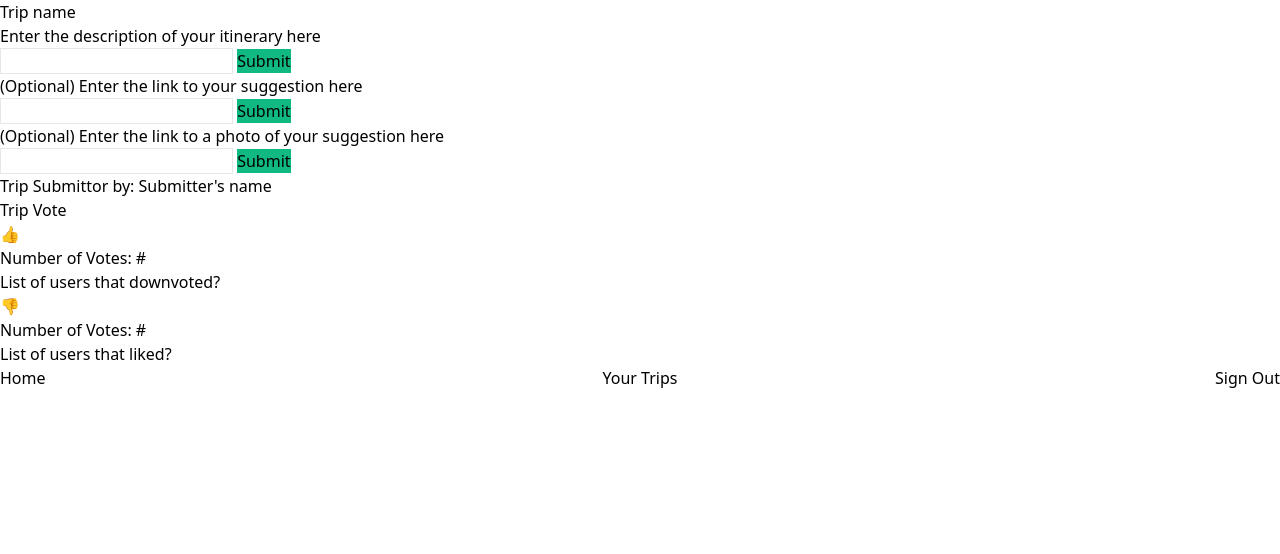
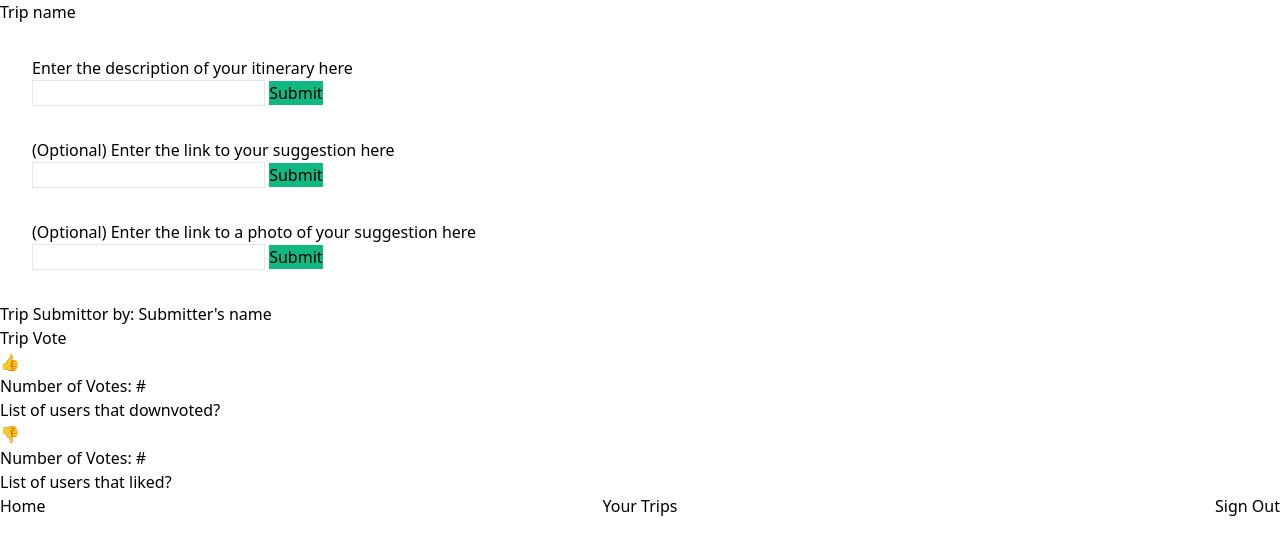
Before and after one commit to ryan-gillen/final_project, a website: page yourtrip.html in a window 1280 px wide. Drawn offline with nearby package versions, Linux system fonts and the light colour scheme; no server answers.

Commit message:
updates to yourtrip html

```diff
--- a/yourtrip.html
+++ b/yourtrip.html
@@ -19,7 +19,7 @@
         <h> Trip name </h>
     </div>
 
-    <div class="description form">
+    <div class="description form m-8">
         <p> Enter the description of your itinerary here</p>
         <form>
             <input type="text" class="border"></input>
@@ -27,7 +27,7 @@
         </form>
     </div>
 
-    <div class="link form">
+    <div class="link form m-8">
         <p> (Optional) Enter the link to your suggestion here </p>
         <form>
             <input type="text" class="border"> </input>
@@ -35,7 +35,7 @@
         </form>
     </div>
 
-    <div class="image form">
+    <div class="image form m-8">
         <p> (Optional) Enter the link to a photo of your suggestion here </p>
         <form>
             <input type="text" class="border"> </input>
```
